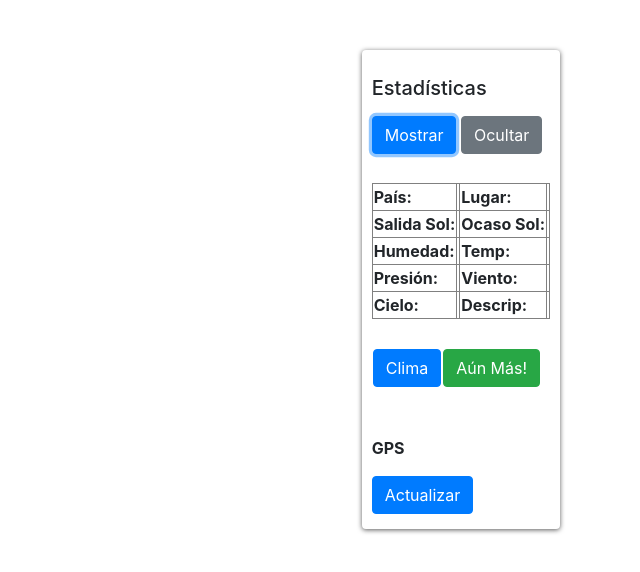
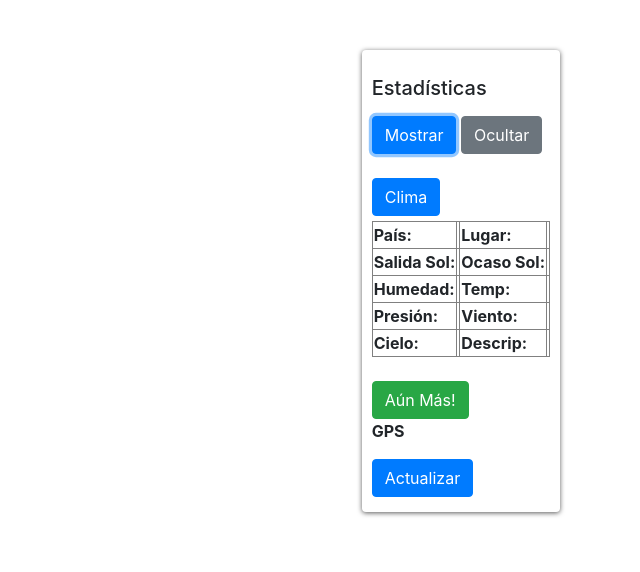
Before and after one commit to scharss/agrodata2, a plain HTML site: page index2.html in a window 1280 px wide. Both pictures are taken after a click on the button "Mostrar". Shown: the whole page, without its empty margins (640-1280 px from the left). Drawn offline with nearby package versions, Linux system fonts and the light colour scheme.

Commit message:
Update index2.html

```diff
--- a/index2.html
+++ b/index2.html
@@ -44,7 +44,7 @@
 
 
 
-
+		<button onclick="location.href='https://scharss.github.io/otroclimax/'" class="btn btn-primary">Clima</button>
 
 <!--<button onclick="location.href='https://scharss.github.io/climax/'" class="btn btn-primary">Clima</button>-->
               <table id="tt1" border="border: 1px solid black">
@@ -93,16 +93,15 @@
 
 
 
-				<table border="0">
 
-				<tr>
-				<td><button onclick="location.href='https://scharss.github.io/otroclimax/'" class="btn btn-primary">Clima</button></td>
-				<td><button onclick="location.href='https://scharss.github.io/serviceagro/'" class="btn btn-success">Aún Más!</button></td>
-				</tr>
 
-				</table>
 
-			<br><br>
+				<button onclick="location.href='https://scharss.github.io/serviceagro/'" class="btn btn-success">Aún Más!</button>
+
+
+
+
+			<br>
                 <table>
                     <tr><strong>GPS</strong></tr>
                     <tr>
```
